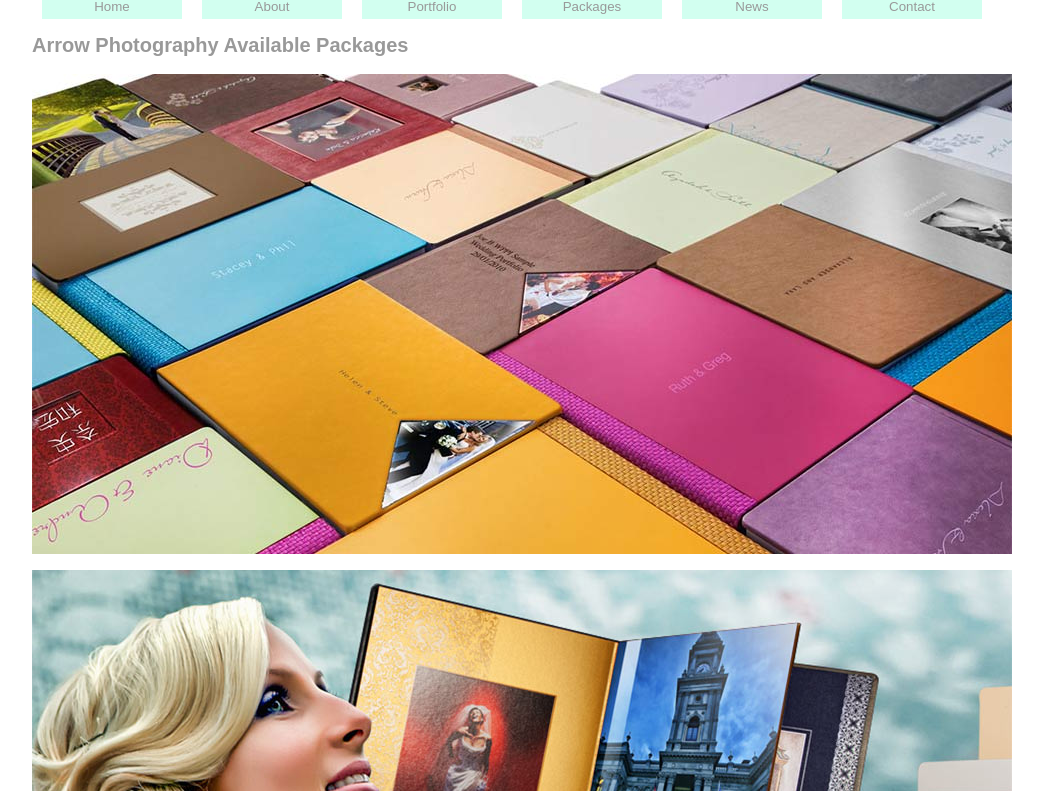
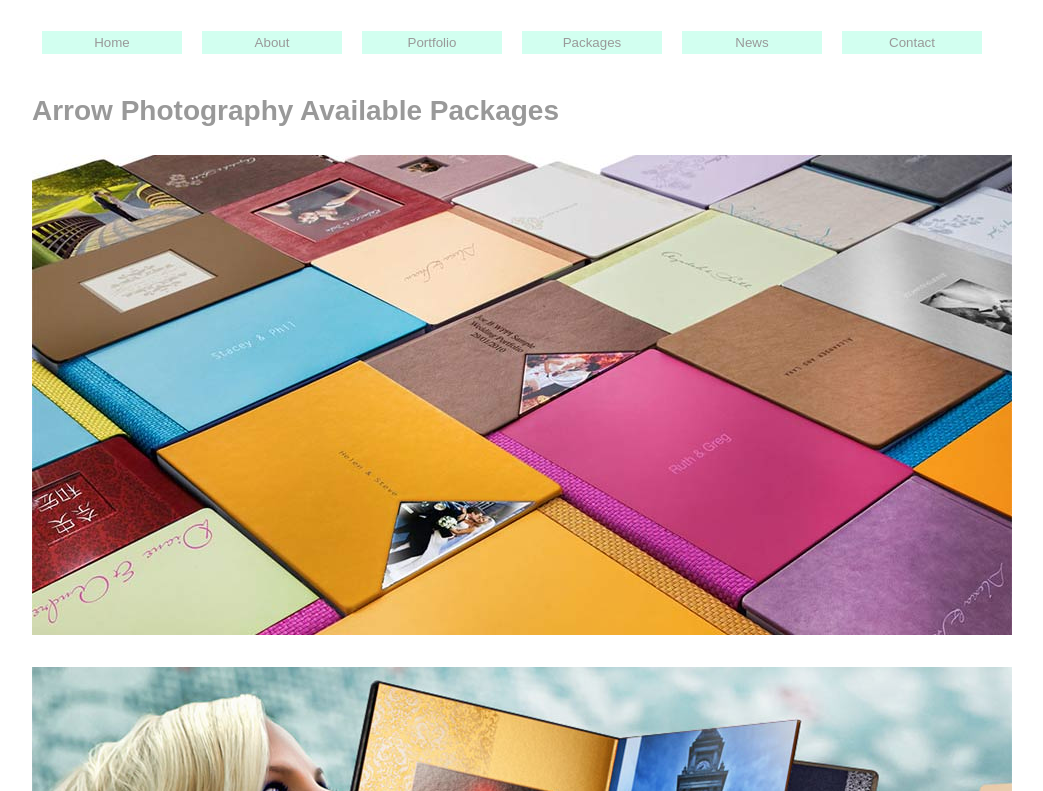
Before and after one commit to jessnygren/ClassSite, a plain HTML site: page packages/index.html in a window 1280 px wide. Shown: the part 73-864 px from the top of the page, without its empty margins (128-1171 px from the left). Drawn offline with Linux system fonts and the light colour scheme.

Commit message:
Added reset and normalize css code.

```diff
--- /dev/null
+++ b/assets/css/normalize.css
@@ -0,0 +1,56 @@
+@import url("reset.css");
+body {
+    font:1em/1 sans-serif;
+}
+h1{
+    font-size: 32px;
+    padding: 24px 0;
+
+}
+h2{
+    font-size: 28px;
+    padding: 18px 0;
+}
+h3{
+    font-size: 20px;
+    padding: 22px 0;
+
+}
+p {
+    padding: 12px 0;
+    line-height: 24px;
+
+}
+ul, ol {
+    padding-left: 18px;
+    list-style: disc;
+}
+ol{
+    list-style:decimal;
+
+}
+nav ul{
+    padding-left: 0;
+    list-style:none;
+}
+nav a{
+    text-decoration: none;
+}
+header, section,footer{
+    margin: 24px 0;
+
+}
+header{
+    margin-top: 0;
+
+}
+footer{
+    margin-bottom:0;
+
+}
+h1,h2,h3 strong{
+    font-weight:bold;
+}
+em{
+    font-style: italic;
+}
--- a/assets/css/reset.css
+++ b/assets/css/reset.css
@@ -0,0 +1,43 @@
+html, body, div, span, applet, object, iframe,
+h1, h2, h3, h4, h5, h6, p, blockquote, pre,
+a, abbr, acronym, address, big, cite, code,
+del, dfn, em, img, ins, kbd, q, s, samp,
+small, strike, strong, sub, sup, tt, var,
+b, u, i, center,
+dl, dt, dd, ol, ul, li,
+fieldset, form, label, legend,
+table, caption, tbody, tfoot, thead, tr, th, td,
+article, aside, canvas, details, embed,
+figure, figcaption, footer, header, hgroup,
+menu, nav, output, ruby, section, summary,
+time, mark, audio, video {
+    margin: 0;
+    padding: 0;
+    border: 0;
+    font-size: 100%;
+    font: inherit;
+    vertical-align: baseline;
+}
+/* HTML5 display-role reset for older browsers */
+article, aside, details, figcaption, figure,
+footer, header, hgroup, menu, nav, section {
+    display: block;
+}
+body {
+    line-height: 1;
+}
+ol, ul {
+    list-style: none;
+}
+blockquote, q {
+    quotes: none;
+}
+blockquote:before, blockquote:after,
+q:before, q:after {
+    content: '';
+    content: none;
+}
+table {
+    border-collapse: collapse;
+    border-spacing: 0;
+}
--- a/assets/css/styles.css
+++ b/assets/css/styles.css
@@ -1,7 +1,7 @@
 /**
   * Reset or normalize used to standardize browser display
   **/
-
+@import url("normalize.css");
 
 /* Redefine existing HTML styles */
 body {
@@ -32,33 +32,51 @@ a:active{
 a:hover{
     color: #FF0000;
 }
-header ul{
+nav ul{
+    text-align:center;
     list-style:none;
-    padding-left: 0;
-    padding-right: 0;
+    padding: 0;
     height: 24px;
+    margin: 24px 0;
 }
-header li {
+nav li {
     width:140px;
     float: left;
-    text-align: center;
+    margin: 0 10px;
+    /*text-align: center;
     margin-right: 10px;
     margin-left: 10px;
+    */
 }
-header a {
-    background: #d2fff0;
+nav a {
+    text-decoration:none;
+    background-color: #d2fff0;
     display: block;
-    padding-top: 5px;
+    /*padding-top: 5px;
     padding-bottom:5px;
+    */
+    padding: 5px 0;
+
 }
-header a:hover{
+nav a:hover {
     background-color: #3a9897;
+    color: #333333;
 }
 footer ul {
     list-style:none;
     padding-left: 0;
     padding-right: 0;
 
+}
+footer li {
+    width: 460px;
+    /*float: left;
+    */
+    margin: 0 10px;
+
+}
+footer p{
+    padding: 10px;
 }
 /*Class based display */
 
```
Also changed, not shown: Index.html (+8 -2 lines).
